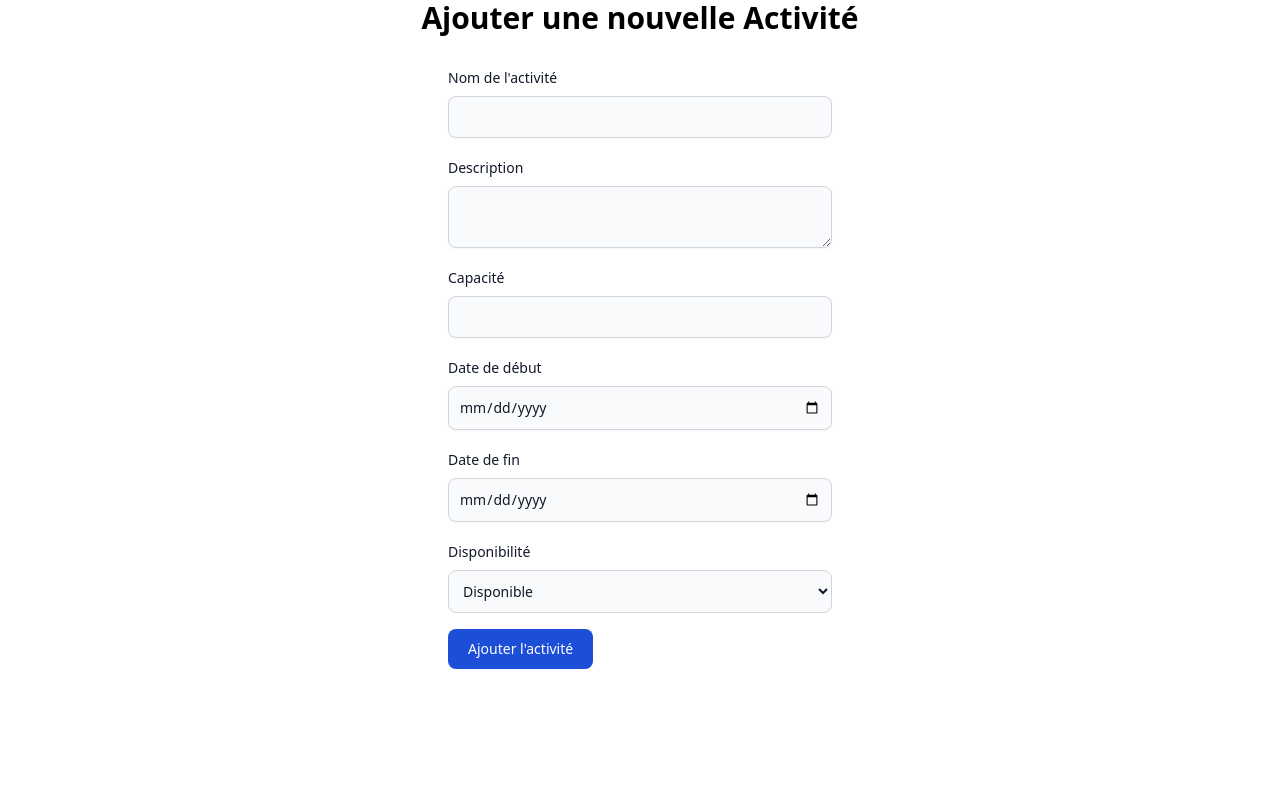
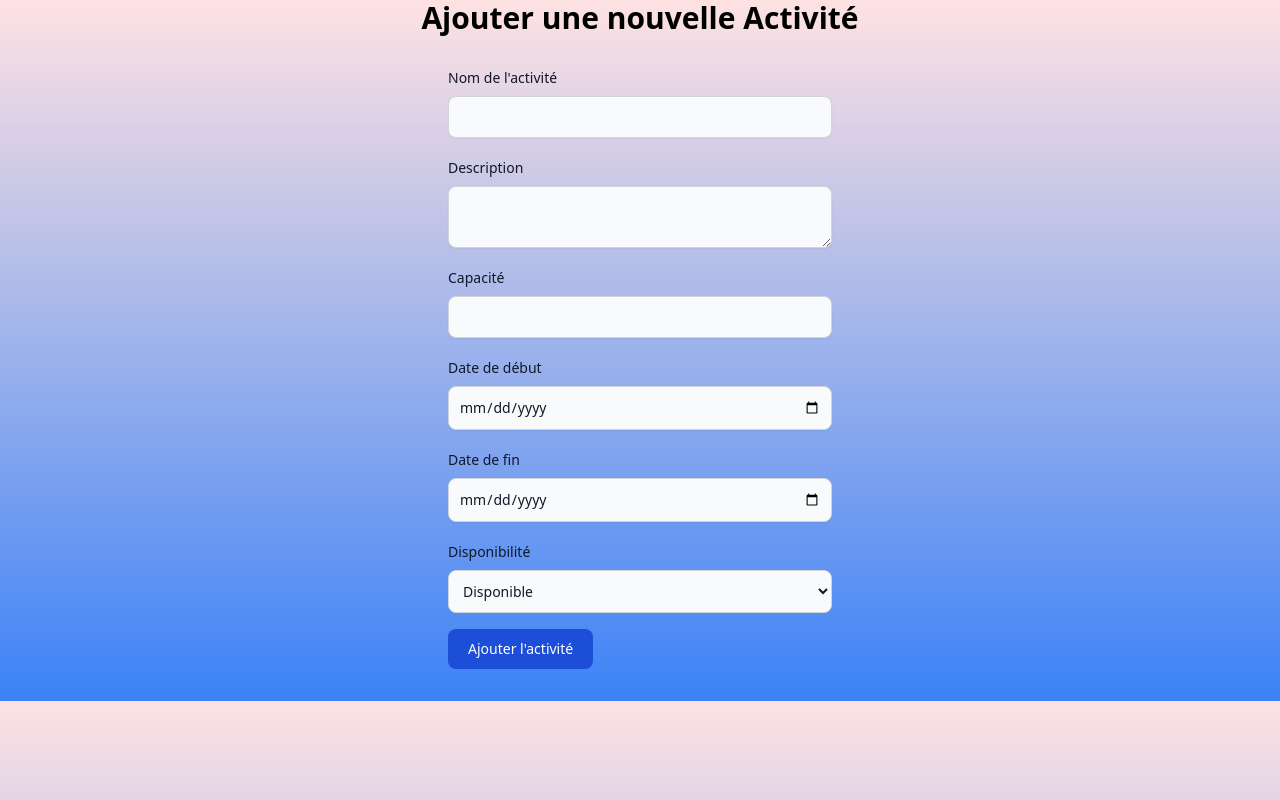
Before and after one commit to oussamaamou/Systeme-de-R-servation-PHP-MySQL, a PHP site: page /ajouter_activite.php in a window 1280 px wide. Run offline with PHP 8.4, Linux system fonts and the light colour scheme; some libraries are stand-ins or nearby versions.

Commit message:
Modification d'ajout des activites

```diff
--- a/PHP/VUES/ajouter_activite.php
+++ b/PHP/VUES/ajouter_activite.php
@@ -28,7 +28,7 @@ if ($_SERVER['REQUEST_METHOD'] == 'POST') {
 
     <title>Ajouter une Activité</title>
 </head>
-<body>
+<body class="bg-gradient-to-b from-red-100 to-blue-500">
     <h2 class="text-3xl mb-[2rem] text-center font-bold dark:text-white">Ajouter une nouvelle Activité</h2>
 
     <form class="max-w-sm mx-auto mb-[2rem]" method="POST">
```
